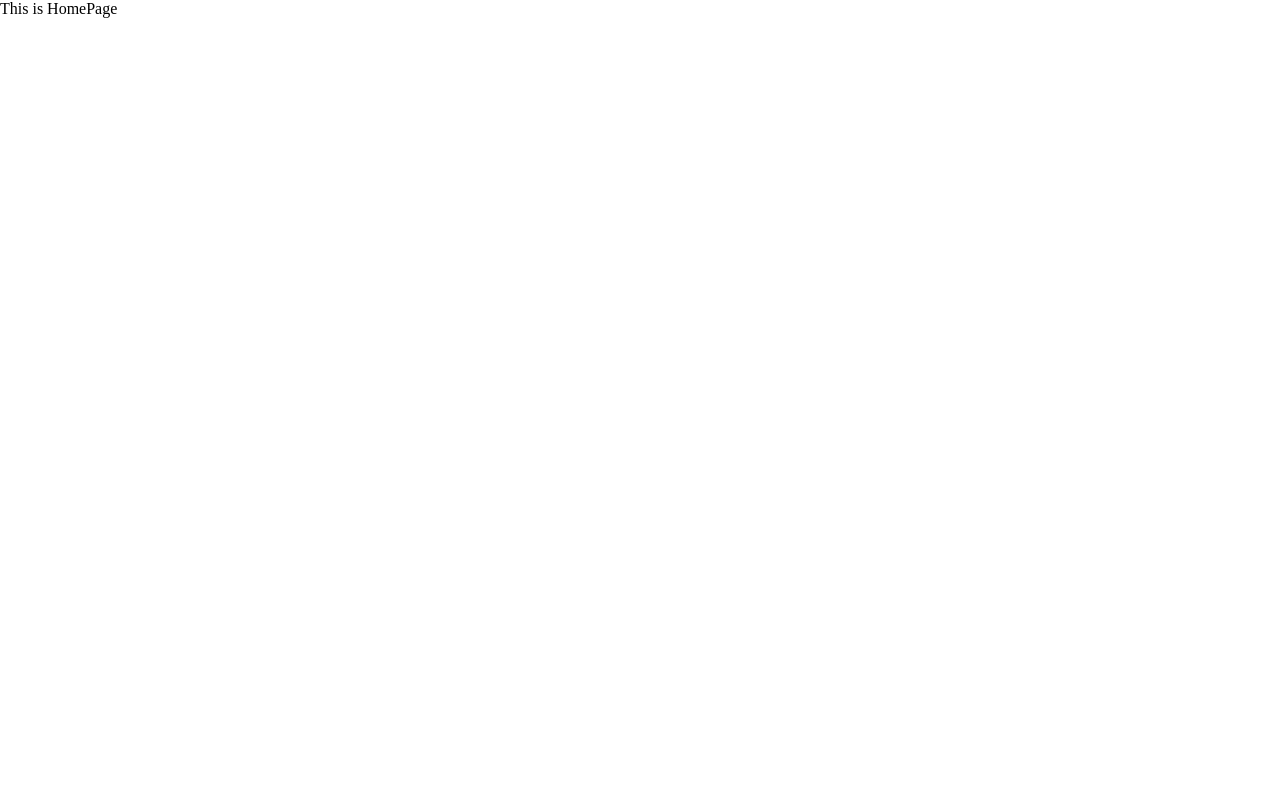
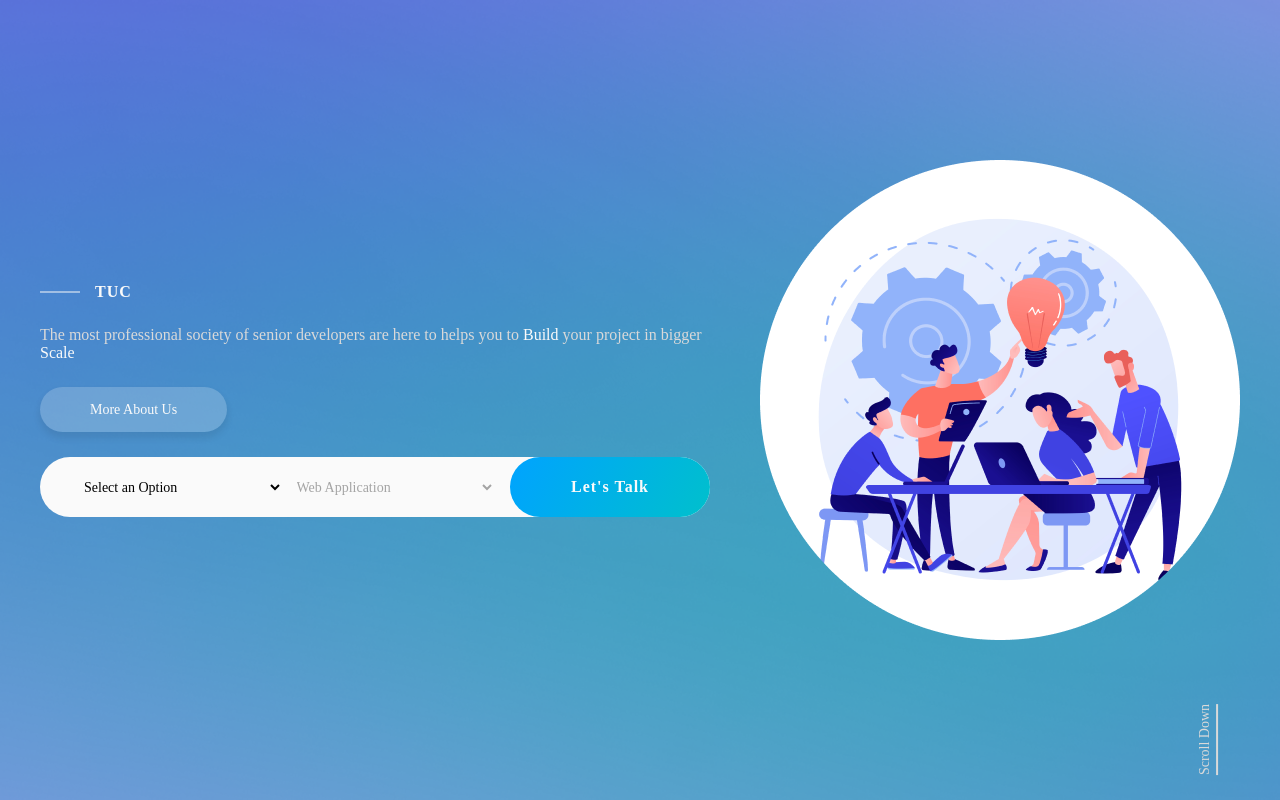
Before and after one commit to masoud8840/TUC-The-Ultimate-Company, a Vue app: page / in a window 1280 px wide. Built offline with nearby package versions, Linux system fonts and the light colour scheme.

Commit message:
added Hero section

```diff
--- a/src/assets/Styles.scss
+++ b/src/assets/Styles.scss
@@ -1,6 +1,166 @@
+// MIXINs
+@mixin GradientBackground($deg, $from, $to) {
+  background: linear-gradient($deg, $from, $to);
+}
+
+@mixin GradientText($deg, $from, $to) {
+  background: -webkit-linear-gradient($deg, $from, $to);
+  -webkit-background-clip: text;
+  -webkit-text-fill-color: transparent;
+}
+
+:root {
+  --white: #fafafa;
+  --white-1: #e2e2e2;
+  --white-2: #d9d9d9;
+
+  --h1: 600 16px "Poppins";
+  --p-bold: 500 16px "Poppins";
+  --gred-from: #00a3ff;
+  --gred-to: #00c0cc;
+}
 * {
   margin: 0;
   padding: 0;
   box-sizing: border-box;
-  font: 400 16px "Poppins", "sans-serif";
+  font: 400 14px "Poppins", "sans-serif";
+  line-height: 21px;
 }
+
+body {
+  background-color: var(--white);
+}
+
+.container {
+  max-width: 1200px;
+  position: relative;
+  width: 100%;
+  margin: 0 auto;
+  padding: 0 15px !important;
+  @media (min-width: 1200px) {
+    padding: 0 !important;
+  }
+}
+
+.hero {
+  background: transparent url("/images/HomeView/HeaderBackground.png")
+    center/cover no-repeat;
+  .container {
+    padding: 50px 0;
+    min-height: 100vh;
+    display: flex;
+    flex-direction: column-reverse;
+    align-items: center;
+    justify-content: center;
+    gap: 50px;
+    @media (min-width: 1024px) {
+      flex-direction: row;
+    }
+    h2 {
+      font: var(--h1);
+    }
+
+    .company-introduction {
+      display: flex;
+      flex-direction: column;
+      align-items: start;
+      gap: 25px;
+      p {
+        color: var(--white-2);
+        font: var(--p-bold);
+      }
+      span {
+        font: var(--p-bold);
+        color: var(--white);
+      }
+      a {
+        background-color: rgba($color: #fafafa, $alpha: 0.2);
+        border-radius: 100px;
+        box-shadow: 0 5px 7px 1px rgb(0, 0, 0, 0.08);
+        padding: 12px 50px;
+      }
+    }
+    .init-project-dropdown {
+      background-color: var(--white);
+      border-radius: 100px;
+      padding-left: 30px;
+      display: none;
+      @media (min-width: 810px) {
+        display: flex;
+      }
+
+      a {
+        @include GradientBackground(120deg, var(--gred-from), var(--gred-to));
+        display: flex;
+        align-items: center;
+        justify-content: center;
+        box-shadow: none;
+        font: var(--h1);
+        margin-left: 15px;
+        letter-spacing: 1px;
+        width: 100%;
+        max-width: 200px;
+      }
+
+      select {
+        width: 230px;
+        height: 60px;
+        border: 0;
+        background-color: transparent;
+        padding: 0 10px;
+        outline: 0;
+      }
+    }
+    .scroll-notation {
+      position: absolute;
+      bottom: 50px;
+      right: 0;
+      rotate: -90deg;
+      color: var(--white-2);
+      &:after {
+        content: "";
+        position: absolute;
+        bottom: -3px;
+        right: 0;
+        height: 2px;
+        width: 100%;
+        background-color: var(--white-2);
+      }
+    }
+    .intoruction-img {
+      width: 100%;
+      max-width: 480px;
+      min-width: 120px;
+    }
+  }
+}
+
+// globals
+a {
+  text-decoration: none;
+  color: var(--white);
+  padding: 12px 25px;
+}
+
+.section-title {
+  font: var(--section-title);
+  letter-spacing: 1px;
+  position: relative;
+  padding-left: 55px;
+  &.light {
+    color: var(--white);
+  }
+  &.light-1 {
+    color: var(--white-2);
+  }
+  &:after {
+    content: "";
+    position: absolute;
+    width: 40px;
+    height: 1px;
+    background: var(--white);
+    top: 50%;
+    left: 0;
+    transform: translateY(-50%);
+  }
+}
--- a/src/views/Home.vue
+++ b/src/views/Home.vue
@@ -1,3 +1,45 @@
 <template>
-  <h1>This is HomePage</h1>
+  <section class="home-view">
+    <section class="hero">
+      <div class="container">
+        <div class="company-introduction">
+          <h2 class="section-title light">TUC</h2>
+          <p>
+            The most professional society of senior developers are here to helps
+            you to <span>Build</span> your project in bigger <span>Scale</span>
+          </p>
+          <!-- TODO: check link to abouts page -->
+          <router-link :to="{ name: 'Home' }">More About Us</router-link>
+          <div class="init-project-dropdown">
+            <select name="company-scale" v-model="projectScale">
+              <option value="default">Select an Option</option>
+              <option value="startup">Startup</option>
+              <option value="small-company">Small Company</option>
+              <option value="large-company">Large Company</option>
+            </select>
+            <span class="vl"></span>
+            <select
+              name="company-project"
+              v-model="projectType"
+              :disabled="projectScale === 'default'"
+            >
+              <option value="web">Web Application</option>
+              <option value="mobile">Mobile Application</option>
+              <option value="desktop">Desktop Application</option>
+              <option value="other">Others</option>
+            </select>
+            <router-link to="/">Let's Talk</router-link>
+          </div>
+        </div>
+        <img src="/images/HomeView/TeamWork.png" alt="teamwork" class="intoruction-img" />
+        <span class="scroll-notation">Scroll Down</span>
+      </div>
+    </section>
+  </section>
 </template>
+
+<script setup>
+import { ref } from "vue";
+const projectScale = ref("default");
+const projectType = ref("web");
+</script>
```
Also changed, not shown: public/images/HomeView/HeaderBackground.png (added), public/images/HomeView/TeamWork.png (added).
